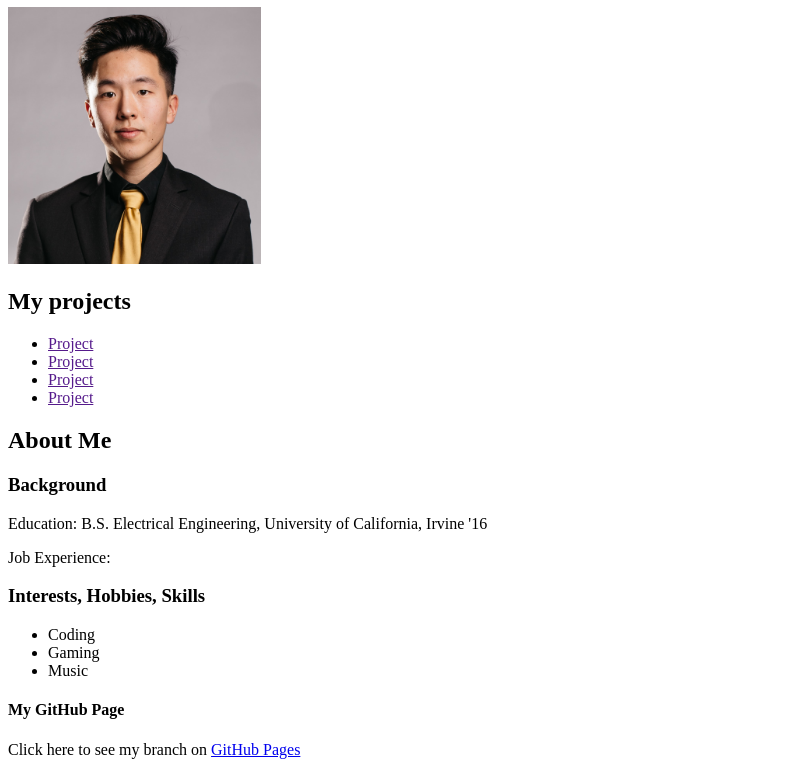
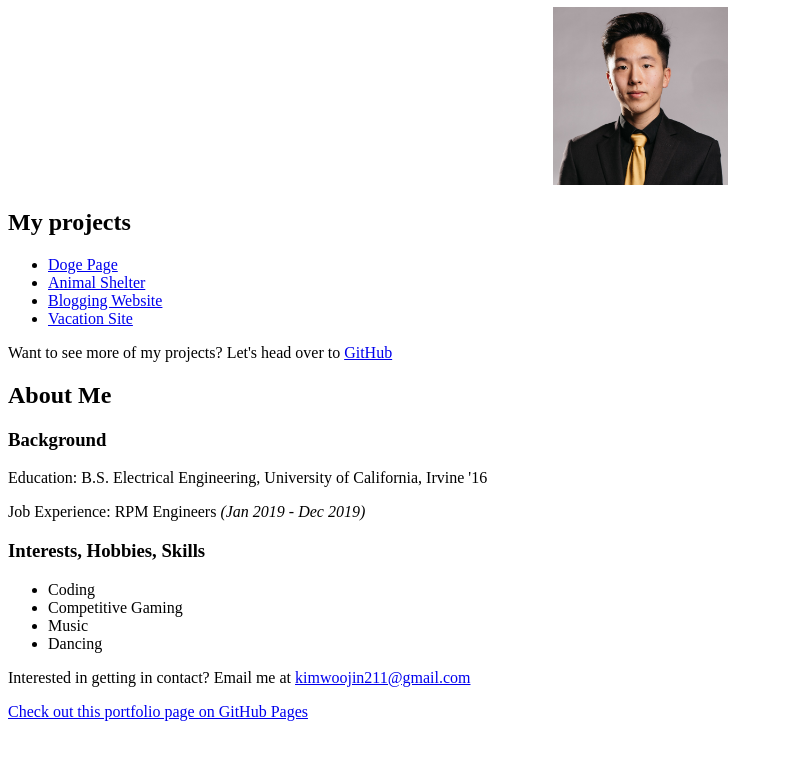
Before and after one commit to kimwoojin211/portfolio, a plain HTML site: page index.html in a window 1280 px wide. Shown: the part 73-848 px from the top of the page, without its empty margins (0-785 px from the left). After the commit the page ends 802 px from the top, so only its background shows below. Drawn offline with Linux system fonts and the light colour scheme.

Commit message:
add active project links, div, and span elements, create date and profile class

```diff
--- a/css/styles.css
+++ b/css/styles.css
@@ -1,4 +1,12 @@
 img{
-  width: 20%;
+  width: 175px;
   height: auto;
 }
+
+.profile{
+  text-align: center;
+}
+
+.date{
+  font-style: italic;
+}
--- a/index.html
+++ b/index.html
@@ -7,36 +7,42 @@
 </head>
 
 <body>
+  <div class="profile">
   <h1>Woo Jin Kim</h1>
 
   <img src="img/headshot.jpg" alt="Woo Jin Kim">
+  </div>
 
   <div>
     <h2>My projects</h2>
     <ul>
-      <li><a href="">Project</a></li>
-      <li><a href="">Project</a></li>
-      <li><a href="">Project</a></li>
-      <li><a href="">Project</a></li>
+      <li><a href="https://github.com/300hHZ/dogepage">Doge Page</a></li>
+      <li><a href="https://github.com/300hHZ/animal-shelter">Animal Shelter</a></li>
+      <li><a href="https://github.com/300hHZ/blogging-website">Blogging Website</a></li>
+      <li><a href="https://github.com/300hHZ/vacation-site">Vacation Site</a></li>
     </ul>
+    <p>Want to see more of my projects? Let's head over to <a href="https://github.com/300hHZ?tab=repositories">GitHub</a></p>
   </div>
+
   <div>
     <h2>About Me</h2>
 
     <h3>Background</h3>
     <p>Education: B.S. Electrical Engineering, University of California, Irvine '16</p>
-    <p>Job Experience: </p>
+    <p>Job Experience: RPM Engineers <span class="date">(Jan 2019 - Dec 2019)</span></p>
 
     <h3>Interests, Hobbies, Skills</h3>
     <ul>
       <li>Coding</li>
-      <li>Gaming</li>
+      <li>Competitive Gaming</li>
       <li>Music</li>
+      <li>Dancing</li>
     </ul>
   </div>
 
-  <h4>My GitHub Page</h4>
-  <p>Click here to see my branch on <a href="300hHZ.github.io/portfolio">GitHub Pages</a></p>
+  <p>Interested in getting in contact? Email me at <a href="mailto:kimwoojin211@gmail.com">kimwoojin211@gmail.com</a></p>
+
+  <a href="https://300hHZ.github.io/portfolio">Check out this portfolio page on GitHub Pages</a>
 </body>
 
 </html>
```
